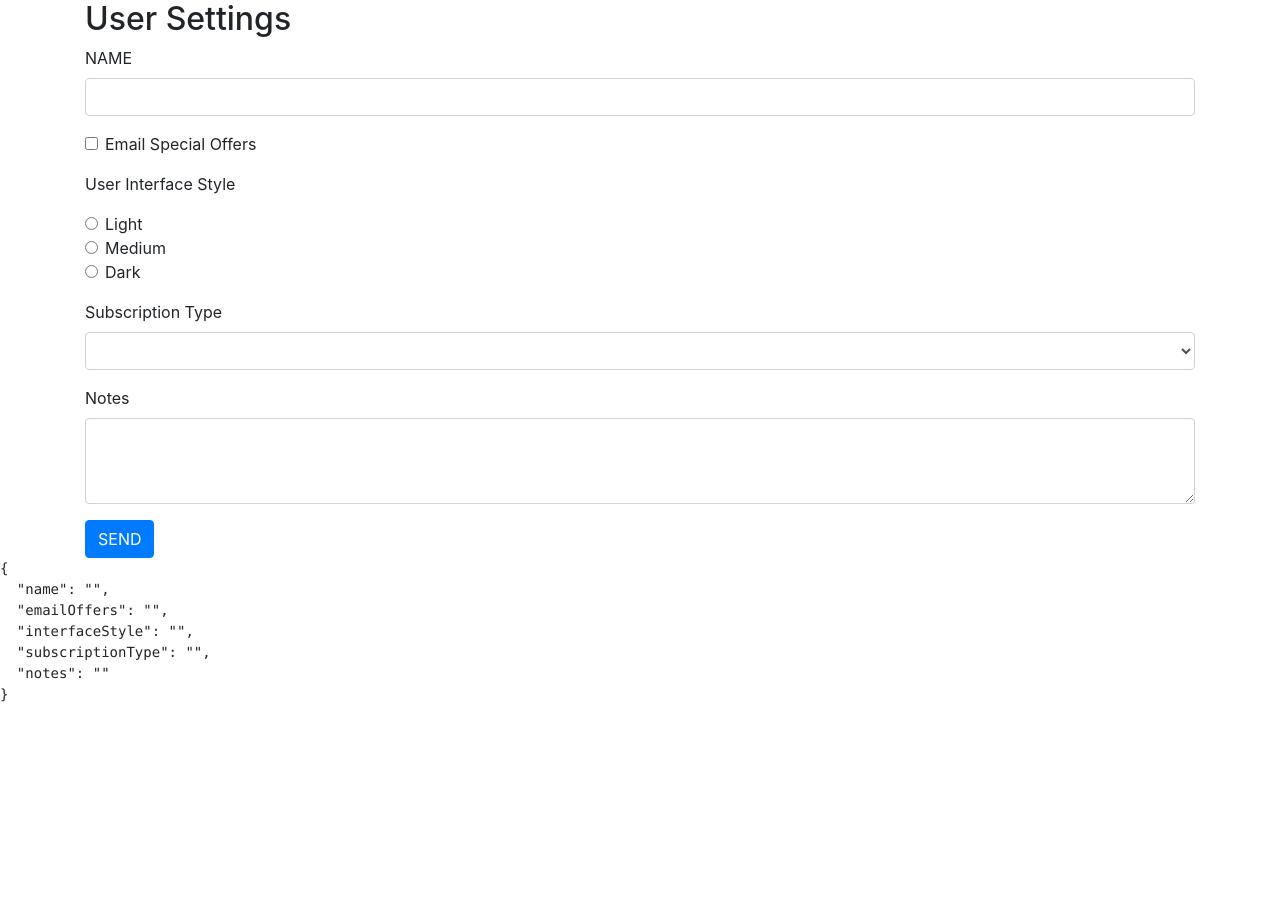
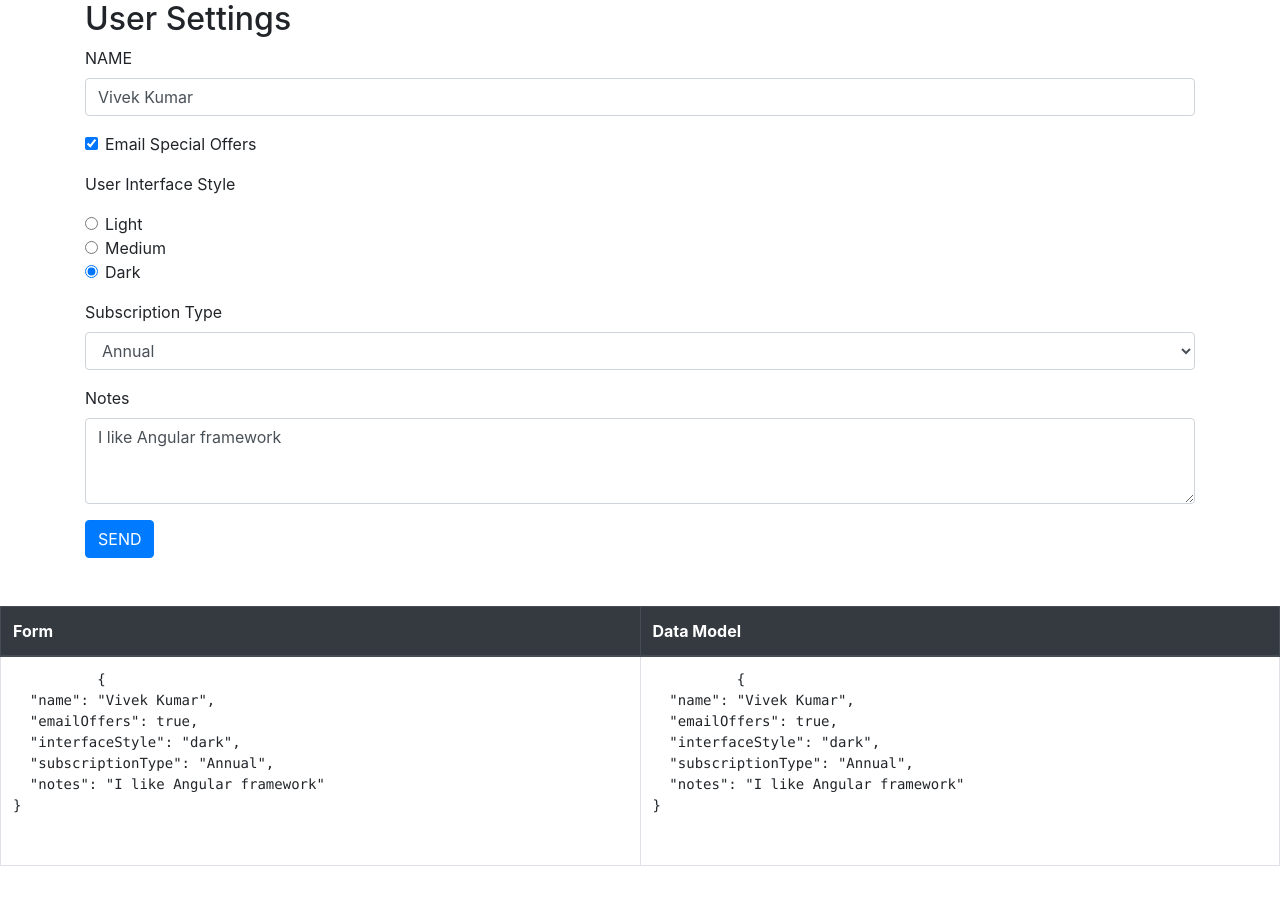
Before and after one commit to vivekkumar27june88/course-angular-form-declarative, an Angular app: page / in a window 1280 px wide. Shown: the top 904 px of the page. Before the commit the page ends 800 px from the top, so only its background shows below. Built offline with nearby package versions, Linux system fonts and the light colour scheme.

Commit message:
Form ngModel and DataBinding

```diff
--- /dev/null
+++ b/src/app/data/user-settings.ts
@@ -0,0 +1,7 @@
+export interface UserSettings {
+  name: string;
+  emailOffers: boolean;
+  interfaceStyle: string;
+  subscriptionType: string;
+  notes: string;
+}
--- a/src/app/user-settings-forms/user-settings-forms.component.html
+++ b/src/app/user-settings-forms/user-settings-forms.component.html
@@ -4,7 +4,7 @@
     <div class="form-group">
       <label for="name">NAME</label>
       <input id="name"
-        ngModel
+        [(ngModel)]="userSettings.name"
         name="name"
         class="form-control">
     </div>
@@ -14,7 +14,7 @@
         type="checkbox"
         name="emailOffers"
         id="emailOffers"
-        ngModel>
+        [(ngModel)]="userSettings.emailOffers">
       <label class="form-check-label"
         for="emailOffers">
         Email Special Offers
@@ -29,7 +29,7 @@
           name="interfaceStyle"
           id="lightInterface"
           value="light"
-          ngModel
+          [(ngModel)]="userSettings.interfaceStyle"
           checked>
         <label class="form-check-label"
           for="lightInterface">
@@ -41,7 +41,7 @@
           type="radio"
           name="interfaceStyle"
           id="mediumInterface"
-          ngModel
+          [(ngModel)]="userSettings.interfaceStyle"
           value="medium">
         <label class="form-check-label"
           for="mediumInterface">
@@ -52,7 +52,7 @@
         <input class="form-check-input"
           type="radio"
           name="interfaceStyle"
-          ngModel
+          [(ngModel)]="userSettings.interfaceStyle"
           id="darkInterface"
           value="dark">
         <label class="form-check-label"
@@ -67,7 +67,7 @@
       <select id="subscriptionType"
         class="form-control"
         name="subscriptionType"
-        ngModel>
+        [(ngModel)]="userSettings.subscriptionType">
         <option value="monthly">monthly</option>
         <option value="Annual">Annual</option>
         <option value="Lifetime">Lifetime</option>
@@ -78,7 +78,7 @@
       <label for="notes">Notes</label>
       <textarea id="notes"
         name="notes"
-        ngModel
+        [(ngModel)]="userSettings.notes"
         class="form-control"
         rows="3"></textarea>
     </div>
@@ -87,6 +87,24 @@
   </form>
 </div>
 
-<pre>
-{{ form.value | json}}
-</pre>
+
+<table class="table table-bordered my-5">
+  <thead class="thead-dark">
+    <tr>
+      <th>Form</th>
+      <th>Data Model</th>
+    </tr>
+  </thead>
+  <tr>
+    <td>
+      <pre>
+          {{ form.value | json}}
+        </pre>
+    </td>
+    <td>
+      <pre>
+          {{ userSettings | json}}
+      </pre>
+    </td>
+  </tr>
+</table>
--- a/src/app/user-settings-forms/user-settings-forms.component.ts
+++ b/src/app/user-settings-forms/user-settings-forms.component.ts
@@ -1,4 +1,5 @@
 import { Component, OnInit } from '@angular/core';
+import { UserSettings } from '../data/user-settings';
 
 @Component({
   selector: 'app-user-settings-forms',
@@ -6,10 +7,14 @@ import { Component, OnInit } from '@angular/core';
   styleUrls: ['./user-settings-forms.component.scss']
 })
 export class UserSettingsFormsComponent implements OnInit {
+  userSettings: UserSettings = {
+    name: 'Vivek Kumar',
+    emailOffers: true,
+    interfaceStyle: 'dark',
+    subscriptionType: 'Annual',
+    notes: 'I like Angular framework'
+  };
+  constructor() {}
 
-  constructor() { }
-
-  ngOnInit() {
-  }
-
+  ngOnInit() {}
 }
```
